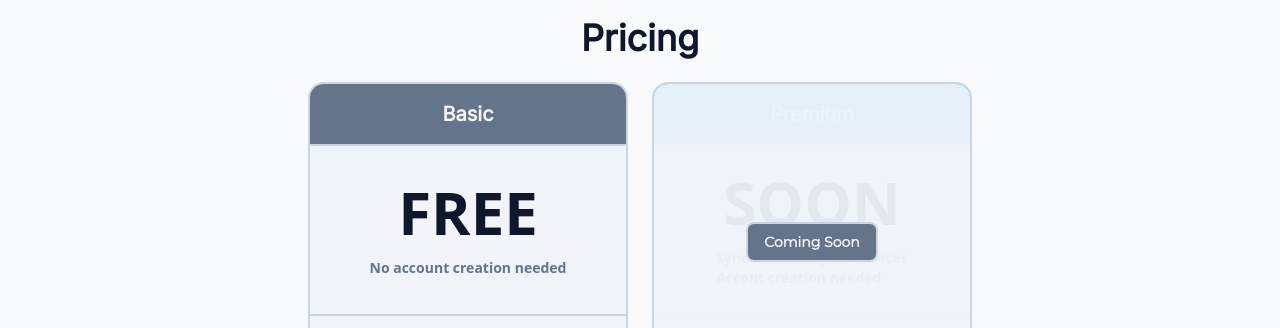
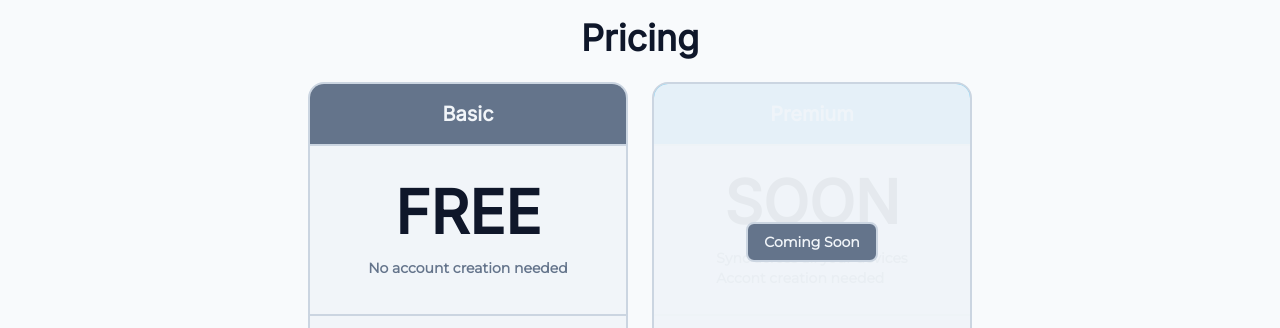
Before and after one commit to matovius/hashtype, a SvelteKit app: page / in a window 1280 px wide. Shown: the part 1506-1834 px from the top of the page. Built offline with nearby package versions, Linux system fonts and the light colour scheme; a web font is replaced by a local one.

Commit message:
Update pricing cards fonts

```diff
--- a/src/routes/+page.svelte
+++ b/src/routes/+page.svelte
@@ -155,7 +155,7 @@
         >
           <div
             id="basic-card"
-            class="transition delay-200 w-80 h-80 rounded-2xl flex flex-col border-2 border-slate-300 bg-slate-100 overflow-hidden"
+            class="transition w-80 h-80 rounded-2xl flex flex-col border-2 border-slate-300 bg-slate-100 overflow-hidden"
           >
             <div
               class="p-4 border-b-2 border-slate-300 bg-slate-500 text-slate-100 flex justify-center items-center"
@@ -165,8 +165,8 @@
             <div
               class="p-4 h-full flex flex-col justify-center items-center gap-4"
             >
-              <span class="text-6xl font-bold">FREE</span>
-              <span class="text-sm font-semibold text-slate-500"
+              <span class="text-6xl font-bold font-display">FREE</span>
+              <span class="text-sm font-semibold font-body text-slate-500"
                 >No account creation needed</span
               >
             </div>
@@ -174,7 +174,7 @@
               class="p-4 border-t-2 border-slate-300 flex justify-center items-center"
             >
               <a
-                href="/demo"
+                href="/"
                 class="transition w-full px-8 py-4 flex justify-center items-center gap-2 no-underline text-sky-100 rounded-lg bg-sky-500 hover:bg-sky-600"
               >
                 <Text as="span">Start Demo</Text>
@@ -193,8 +193,8 @@
             <div
               class="p-4 h-full flex flex-col justify-center items-center gap-4"
             >
-              <span class="text-6xl font-bold">SOON</span>
-              <div class="flex flex-col">
+              <span class="text-6xl font-bold font-display">SOON</span>
+              <div class="flex flex-col font-body">
                 <span class="text-sm font-semibold text-slate-500"
                   >Sync across all your devices</span
                 >
```
